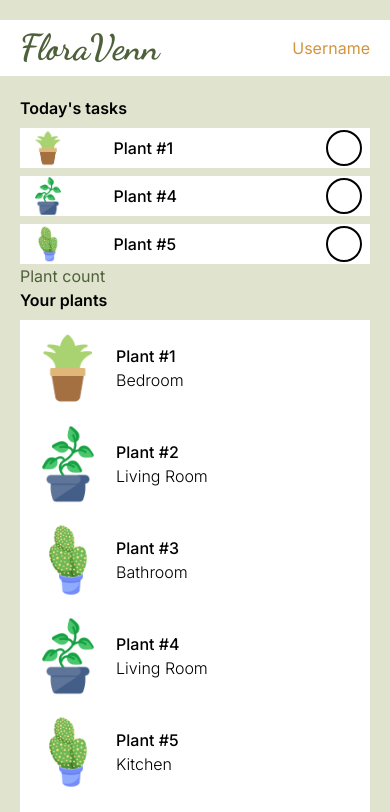
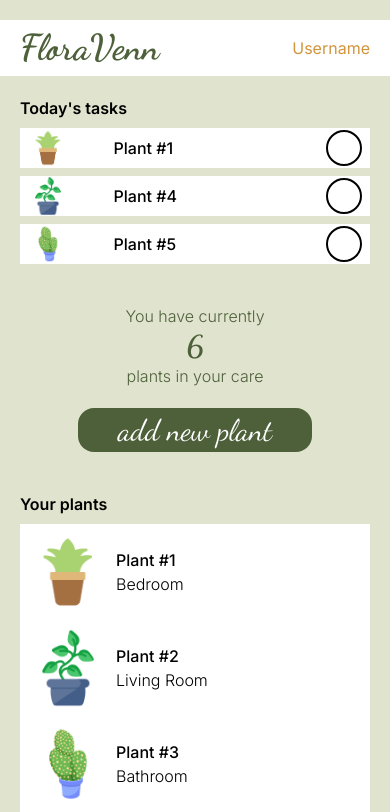
Before and after one commit to KiraTeresa/flora-venn, a Next.js app: page /dashboard in a window 390 px wide. Shown: the top 812 px of the page. Built offline with nearby package versions, Linux system fonts and the light colour scheme.

Commit message:
Dashboard Page responsive; LoginComponent; CustomButtonComponent

```diff
--- a/app/dashboard/page.tsx
+++ b/app/dashboard/page.tsx
@@ -1,8 +1,12 @@
 import { PlantCard } from "@/components/plantCard";
 import { Task } from "@/components/task";
 import { MOCK_PLANT_DATA } from "@/src/constants/plant-data";
+import clsx from "clsx";
+import { dancingScript } from "../fonts";
+import { CustomButton } from "@/components/button";
 
 export default function Dashboard() {
+    const plantCount = MOCK_PLANT_DATA.length;
     const today = new Date();
 
     const tasks = MOCK_PLANT_DATA.filter((plant) => {
@@ -18,7 +22,13 @@ export default function Dashboard() {
                 <h3 className="font-semibold">Today's tasks</h3>
                 {tasks.map((plant) => <Task plant={plant} key={plant.id} />)}
             </section>
-            <section>Plant count</section>
+            <section className="text-center my-10">
+                <p className="font-light">You have currently</p>
+                <p className={clsx('text-3xl font-bold', dancingScript.className)}>{plantCount}</p>
+                <p className="font-light">plant{plantCount > 1 && 's'} in your care</p>
+                <CustomButton text="add new plant"
+                    navigateTo="/new-plant" className="text-3xl mt-5" />
+            </section>
             <section className=" text-black">
                 <h3 className="font-semibold mb-2">Your plants</h3>
                 {MOCK_PLANT_DATA.map((plant) =>
--- a/app/page.tsx
+++ b/app/page.tsx
@@ -1,18 +1,15 @@
 import { featureDescriptions } from "@/src/constants/feature-description";
 import { dancingScript } from "./fonts";
 import clsx from "clsx";
-import Image from 'next/image'
+import { Login } from "@/components/login";
 
 export default function Home() {
+
 
   return (
     <main className="max-w-screen-xl m-auto">
       <section className="flex items-center flex-col h-fit mt-5 md:m-20 md:justify-between md:flex-row">
-        <div className="relative bg-secondary drop-shadow-md h-500 w-full pt-10 px-5 md:rounded-3xl md:h-96 md:w-80">
-          <h1 className={clsx('text-highlight text-5xl text-center sm:text-6xl md:hidden', dancingScript.className)}>Welcome to <span className="text-primary">FloraVenn</span></h1>
-          <Image src="/images/Illustration.png" width={300} height={300} alt="Illustration women with plant" className="absolute bottom-4 left-1/2 -translate-x-1/2 pt-20" />
-          <button type="button" className={clsx("absolute bg-button text-white rounded-2xl py-1 px-10 text-4xl -bottom-6 left-1/2 -translate-x-1/2 w-3/4", dancingScript.className)}>Login</button>
-        </div>
+        <Login />
         <div className="py-10 px-5 md:w-3/5 text-center">
           <h1 className={clsx('text-highlight text-6xl mb-5 hidden md:inline-block', dancingScript.className)}>Welcome to <span className="text-primary">FloraVenn</span></h1>
           <p className="mt-10 sm:text-2xl md:mt-0">FloraVenn is the ultimate solution for all plant enthusiasts! Our app helps you keep your plants healthy and happy by reminding you of all important care tasks. Whether you are an experienced gardener or a beginner, FloraVenn makes plant care easy and stress-free.</p>
--- /dev/null
+++ b/components/button.tsx
@@ -0,0 +1,24 @@
+'use client';
+
+import { dancingScript } from "@/app/fonts"
+import clsx from "clsx"
+import { useRouter } from "next/navigation";
+import { FC } from "react"
+
+interface ButtonProps {
+    text: string,
+    className?: string,
+    onClick?: () => void,
+    navigateTo?: string,
+}
+
+export const CustomButton: FC<ButtonProps> = ({ text, className, onClick, navigateTo = "/" }) => {
+    const router = useRouter();
+    const handleClick = () => {
+        onClick ? onClick() : router.push(navigateTo);
+    }
+
+    return (
+        <button type="button" onClick={() => handleClick()} className={clsx("bg-button text-white rounded-2xl py-1 px-10", dancingScript.className, className)}>{text}</button>
+    )
+}
--- /dev/null
+++ b/components/login.tsx
@@ -0,0 +1,20 @@
+'use client';
+
+import { dancingScript } from "@/app/fonts";
+import clsx from "clsx";
+import { FC } from "react";
+import { CustomButton } from "./button";
+
+export const Login: FC = () => {
+    const onLogin = () => {
+        console.log('Clicked Login Button')
+    }
+
+    return (
+        <div className="relative bg-secondary drop-shadow-md h-500 w-full pt-10 px-5 md:rounded-3xl md:h-96 md:w-80">
+            <h1 className={clsx('text-highlight text-5xl text-center sm:text-6xl md:hidden', dancingScript.className)}>Welcome to <span className="text-primary">FloraVenn</span></h1>
+            <img src="/images/Illustration.png" width={300} height={300} alt="Illustration women with plant" className="absolute bottom-4 left-1/2 -translate-x-1/2 pt-20" />
+            <CustomButton text="Login" onClick={onLogin} className="absolute -bottom-6 left-1/2 -translate-x-1/2 w-3/4 text-4xl" />
+        </div>
+    )
+}
--- a/components/plantCard.tsx
+++ b/components/plantCard.tsx
@@ -1,3 +1,4 @@
+import Link from "next/link";
 import { FC } from "react";
 
 interface PlantCardProps {
@@ -6,12 +7,12 @@ interface PlantCardProps {
 
 export const PlantCard: FC<PlantCardProps> = ({ plant }) => {
     return (
-        <a href={`/plant/${plant.id}`} className="bg-white flex gap-2 items-center p-2">
+        <Link href={`/plant/${plant.id}`} className="bg-white flex gap-2 items-center p-2">
             <img src={plant.image} alt={plant.name} className="h-20 w-20" />
             <div>
                 <p className="font-medium">{plant.name}</p>
                 <p className="font-light">{plant.location}</p>
             </div>
-        </a>
+        </Link>
     )
 }
```
